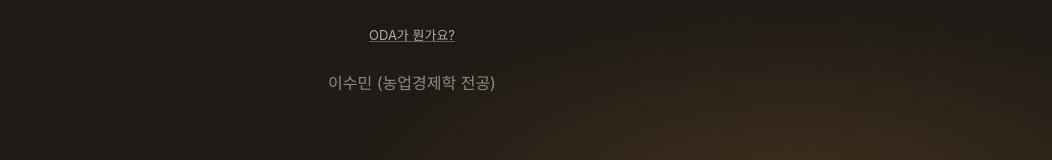
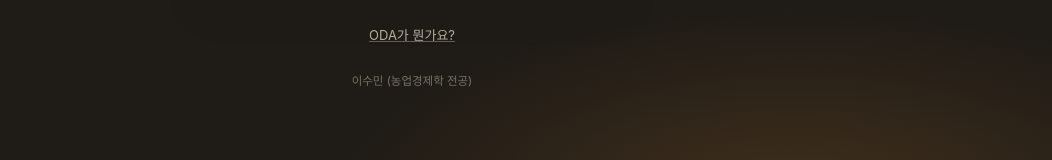
Before and after one commit to suminlee1118-dev/seed-magic, a React (Vite) app: page / in a window 1280 px wide. Shown: the part 479-639 px from the top of the page, without its empty margins (228-1280 px from the left). Built offline with nearby package versions, Linux system fonts and the light colour scheme; a web font is replaced by a local one.

Commit message:
Update IntroScreen.css

```diff
--- a/src/pages/IntroScreen.css
+++ b/src/pages/IntroScreen.css
@@ -64,3 +64,9 @@
   color: #e7dfcd;
   padding: 8px;
 }
+
+.intro-screen__credit {
+  margin-top: 2px;
+  font-size: 11.5px;
+  color: #cfc6b4;
+}
```
